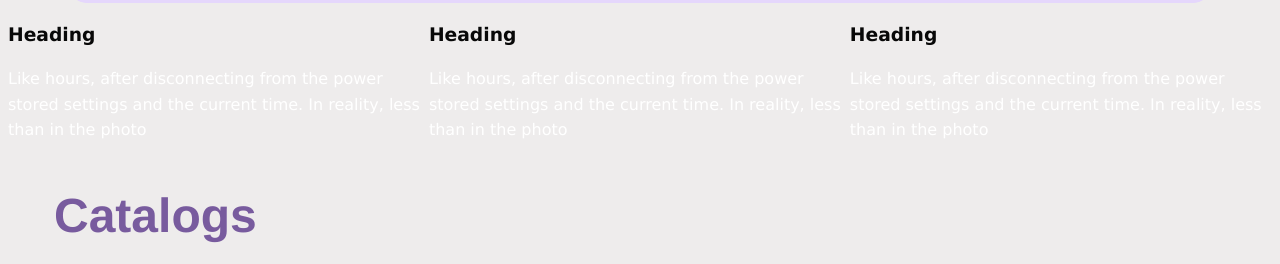
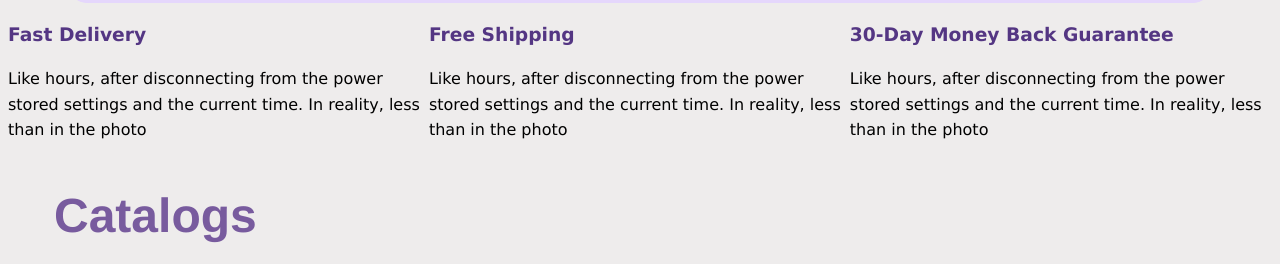
Before and after one commit to OnyiOrji/dexter, a plain HTML site: page index.html in a window 1280 px wide. Shown: the part 536-800 px from the top of the page. Drawn offline with Linux system fonts and the light colour scheme.

Commit message:
changed  heading titles

```diff
--- a/index.html
+++ b/index.html
@@ -30,19 +30,19 @@
       </div>
     </div>
     <div class="bloc">
-      <h3>Heading</h3>
+      <h3>Fast Delivery</h3>
       <p>
         Like hours, after disconnecting from the power stored settings and the current time. In reality, less than in the photo
       </p>
     </div>
     <div class="bloc">
-      <h3>Heading</h3>
+      <h3>Free Shipping</h3>
       <p>
         Like hours, after disconnecting from the power stored settings and the current time. In reality, less than in the photo
       </p>
     </div>
     <div class="bloc">
-      <h3>Heading</h3>
+      <h3>30-Day Money Back Guarantee</h3>
       <p>
         Like hours, after disconnecting from the power stored settings and the current time. In reality, less than in the photo
       </p>
--- a/style.css
+++ b/style.css
@@ -177,5 +177,8 @@ h2 {
   width: 33.3%;
 }
 .bloc h3{
-  color: #080808;
+  color: #543683;
 }
+.bloc p{
+  color: #000000;
+}
```
